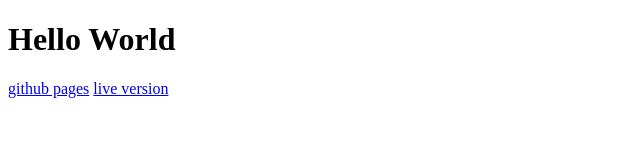
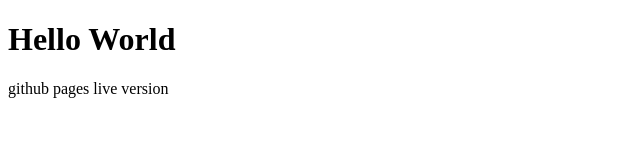
Before and after one commit to R1k17/R1k17.github.io, a plain HTML site: page index.html in a window 1280 px wide. Shown: the whole page, without its empty margins (0-640 px from the left). Drawn offline with Linux system fonts and the light colour scheme.

Commit message:
init comit

```diff
--- a/index.html
+++ b/index.html
@@ -9,8 +9,8 @@
 <body>
     <h1>Hello World</h1>
 
-    <span><a href="https://github.com/R1k17/R1k17.github.io">github pages</a></span>
-    <span><a href="https://r1k17.github.io./">live version</a></span>
+    <span><a href="https://github.com/R1k17/R1k17.github.io"></a>github pages</span>
+    <span><a href="https://r1k17.github.io./"></a>live version</span>
 
 </body>
 </html>
```
